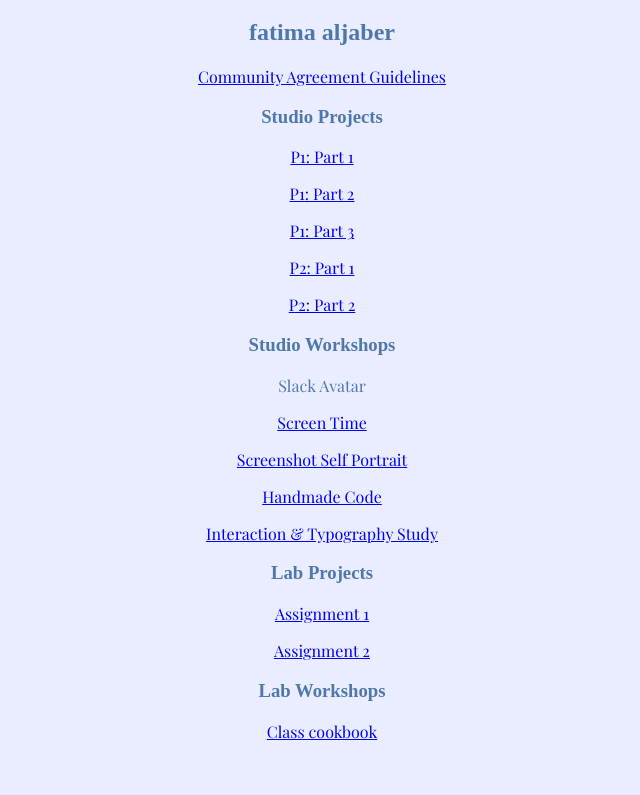
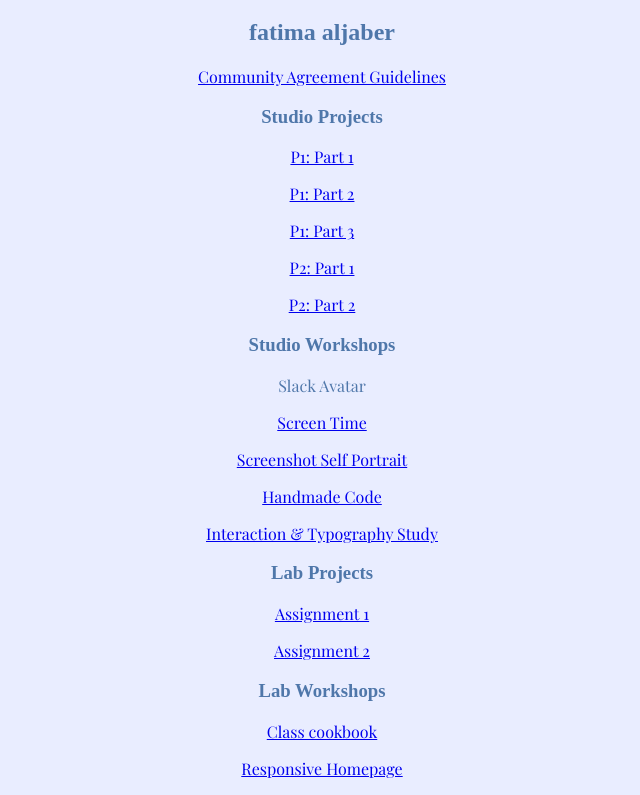
Before and after one commit to aljaf966/aljaf966.github.io, a plain HTML site: page index.html in a window 1280 px wide. Shown: the part 67-862 px from the top of the page, without its empty margins (318-958 px from the left). Before the commit the page ends 825 px from the top, so only its background shows below. Drawn offline with nearby package versions, Linux system fonts and the light colour scheme; a web font is replaced by a local one.

Commit message:
Update index.html

```diff
--- a/index.html
+++ b/index.html
@@ -28,5 +28,6 @@
       <p> <a href="dont-overthink-it/we-are-all/on-the-same-boat/index.html"> Assignment 2 </a> </p>
           <h3>Lab Workshops</h3>
           <p> <a href="class-cookbook/index.html"> Class cookbook </a> </p>
+          <p> <a href="responsive.html"> Responsive Homepage </a> </p>
   </body>
 </html>
```
